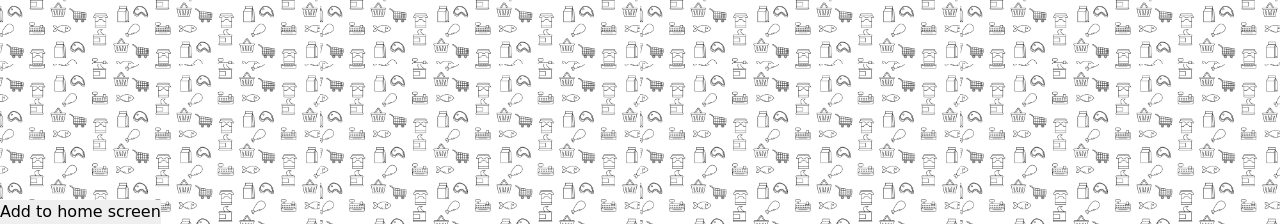
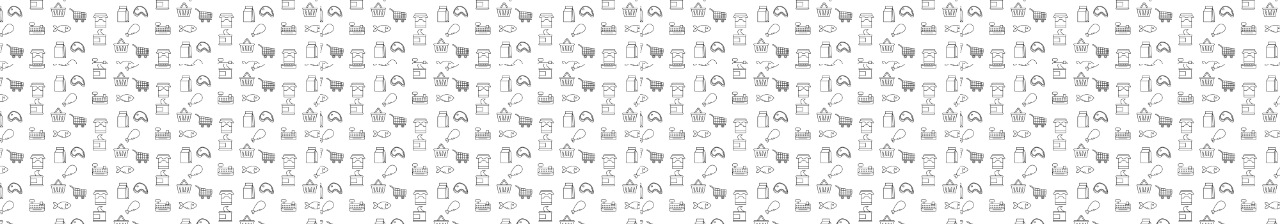
Before and after one commit to mohammedismail97420/mohammedismail97420.github.io, a PHP site: page / in a window 1280 px wide. Shown: the part 576-800 px from the top of the page. Run offline with PHP 8.4, Linux system fonts and the light colour scheme.

Commit message:
Added sw.js

```diff
--- a/Javascript-projects/Grocery-list/css/styles.css
+++ b/Javascript-projects/Grocery-list/css/styles.css
@@ -145,7 +145,8 @@ button:active {
   }
 }
 
-.add-to-btn {
+.add-button {
   position: absolute;
-  bottom: 0;
+  top: 1px;
+  left: 1px;
 }
--- a/Javascript-projects/Grocery-list/index.html
+++ b/Javascript-projects/Grocery-list/index.html
@@ -50,10 +50,6 @@
       <div id="list-container" class="items-container"></div>
     </div>
 
-    <div class="add-to">
-      <button class="add-to-btn">Add to home screen</button>
-    </div>
-
     <script
       src="https://cdn.jsdelivr.net/npm/bootstrap@5.0.0-beta1/dist/js/bootstrap.bundle.min.js"
       integrity="sha384-ygbV9kiqUc6oa4msXn9868pTtWMgiQaeYH7/t7LECLbyPA2x65Kgf80OJFdroafW"
--- a/Javascript-projects/Grocery-list/javascript/main.js
+++ b/Javascript-projects/Grocery-list/javascript/main.js
@@ -72,8 +72,11 @@ function clearStorage() {
 }
 
 if ("serviceWorker" in navigator) {
-  window.addEventListener("load", function () {
-    navigator.serviceWorker.register("/sw.js").then(
+  navigator.serviceWorker
+    .register("sw.js", {
+      scope: "/", // <--- THIS BIT IS REQUIRED
+    })
+    .then(
       function (registration) {
         // Registration was successful
         console.log(
@@ -86,34 +89,4 @@ if ("serviceWorker" in navigator) {
         console.log("ServiceWorker registration failed: ", err);
       }
     );
-  });
 }
-
-let deferredPrompt;
-var div = document.querySelector(".add-to");
-var button = document.querySelector(".add-to-btn");
-//div.style.display = "none";
-
-window.addEventListener("beforeinstallprompt", (e) => {
-  // Prevent Chrome 67 and earlier from automatically showing the prompt
-  e.preventDefault();
-  // Stash the event so it can be triggered later.
-  deferredPrompt = e;
-  div.style.display = "block";
-
-  button.addEventListener("click", (e) => {
-    // hide our user interface that shows our A2HS button
-    div.style.display = "none";
-    // Show the prompt
-    deferredPrompt.prompt();
-    // Wait for the user to respond to the prompt
-    deferredPrompt.userChoice.then((choiceResult) => {
-      if (choiceResult.outcome === "accepted") {
-        console.log("User accepted the A2HS prompt");
-      } else {
-        console.log("User dismissed the A2HS prompt");
-      }
-      deferredPrompt = null;
-    });
-  });
-});
--- a/Javascript-projects/Grocery-list/sw.js
+++ b/Javascript-projects/Grocery-list/sw.js
@@ -1 +1,3 @@
-self.addEventListener('fetch', function(event) {});
+self.addEventListener("fetch", function (event) {
+  // Perform install steps
+});
```
Also changed, not shown: Javascript-projects/Grocery-list/javascript/manifest.json.
